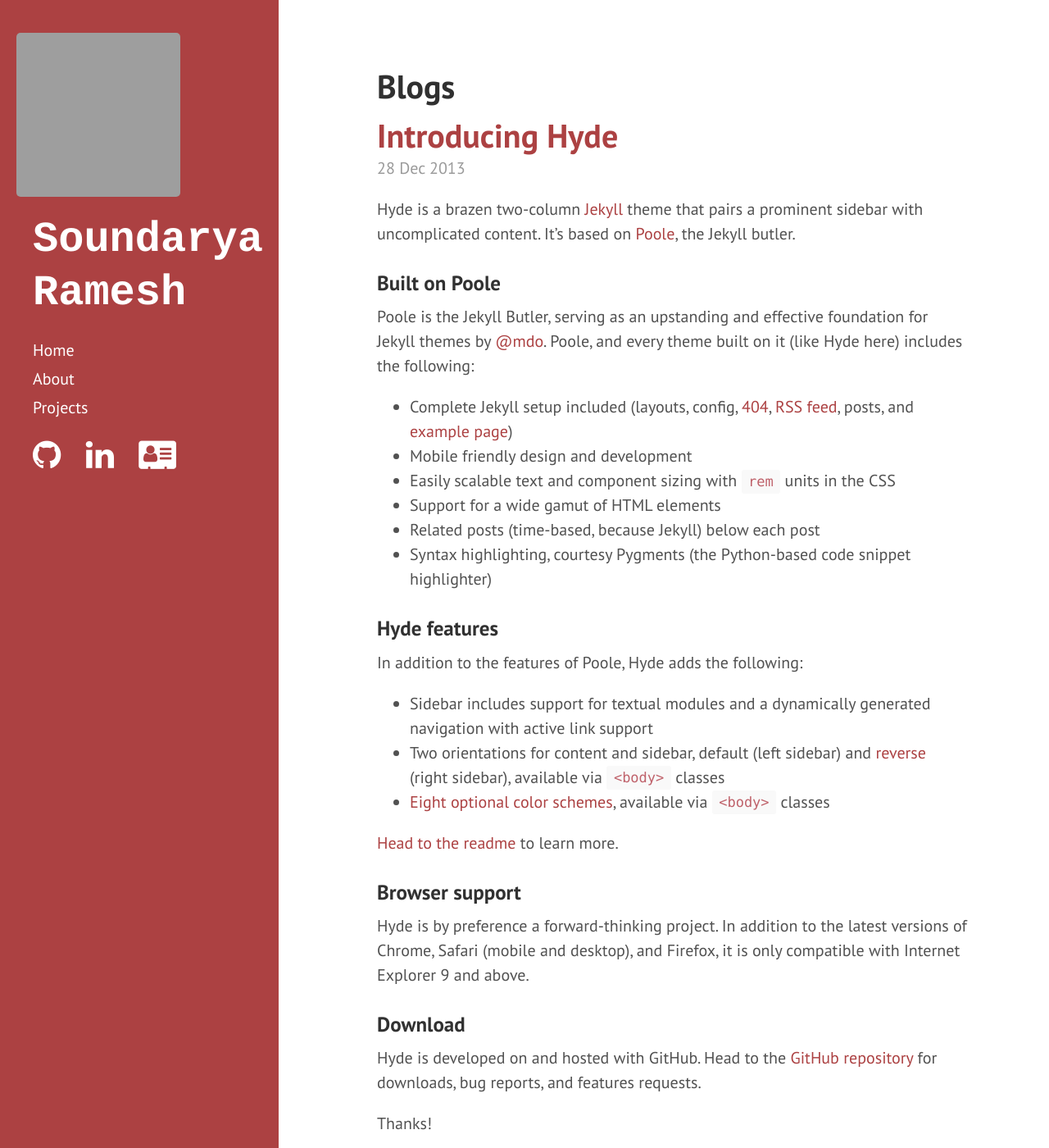
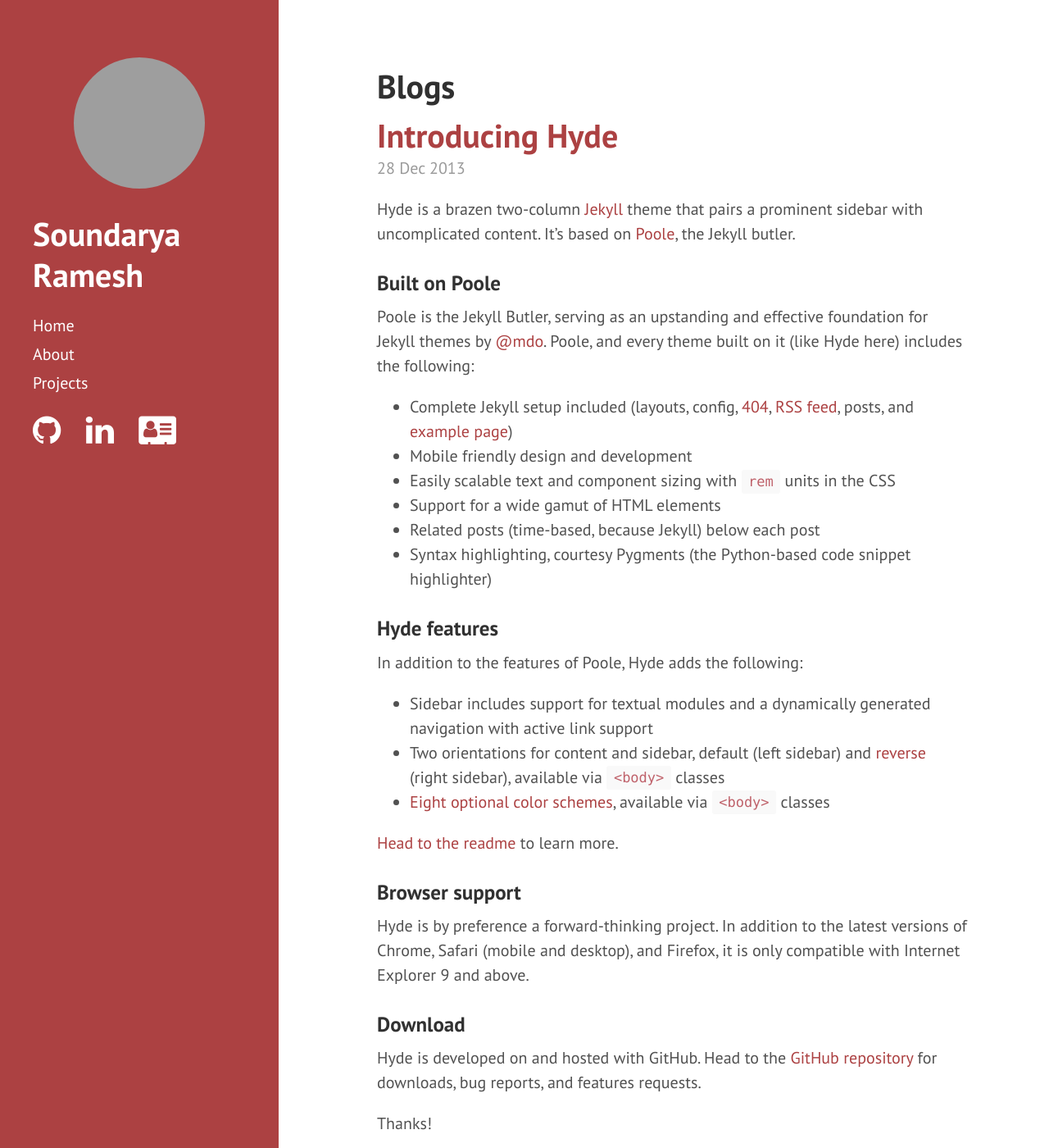
Before and after one commit to soundaryaramesh/soundaryaramesh.github.io, a Jekyll site: the page built from index.html, in a window 1280 px wide and 1400 px high. Shown: the whole window at 82% size. Built offline with Jekyll 4.4.1, drawn with Linux system fonts in a browser that asks for light colours; Markdown is read by kramdown in place of the engine named in the settings; the list of posts is cut into pages by our own code; grey boxes are pictures that could not be loaded.

Commit message:
change title font

```diff
--- a/public/css/hyde.css
+++ b/public/css/hyde.css
@@ -69,6 +69,17 @@
     text-align: left;
   }
 }
+.sidebar-logo {
+      padding: 1.5rem;
+}
+
+.sidebar-logo img {
+      border-radius: 50%;
+      -moz-border-radius: 50%;
+      -webkit-border-radius: 50%;
+      width: 160px;
+      margin: 0 auto;
+}
 
 /* Sidebar links */
 .sidebar a {
@@ -79,8 +90,8 @@
 .sidebar-about h1 {
   color: #fff;
   margin-top: 0;
-  font-family: "courier", serif;
-  font-size: 2.6rem;
+  font-family: "PT Sans", serif;
+  font-size: 2.0rem;
 }
 
 /* Sidebar nav */
```
